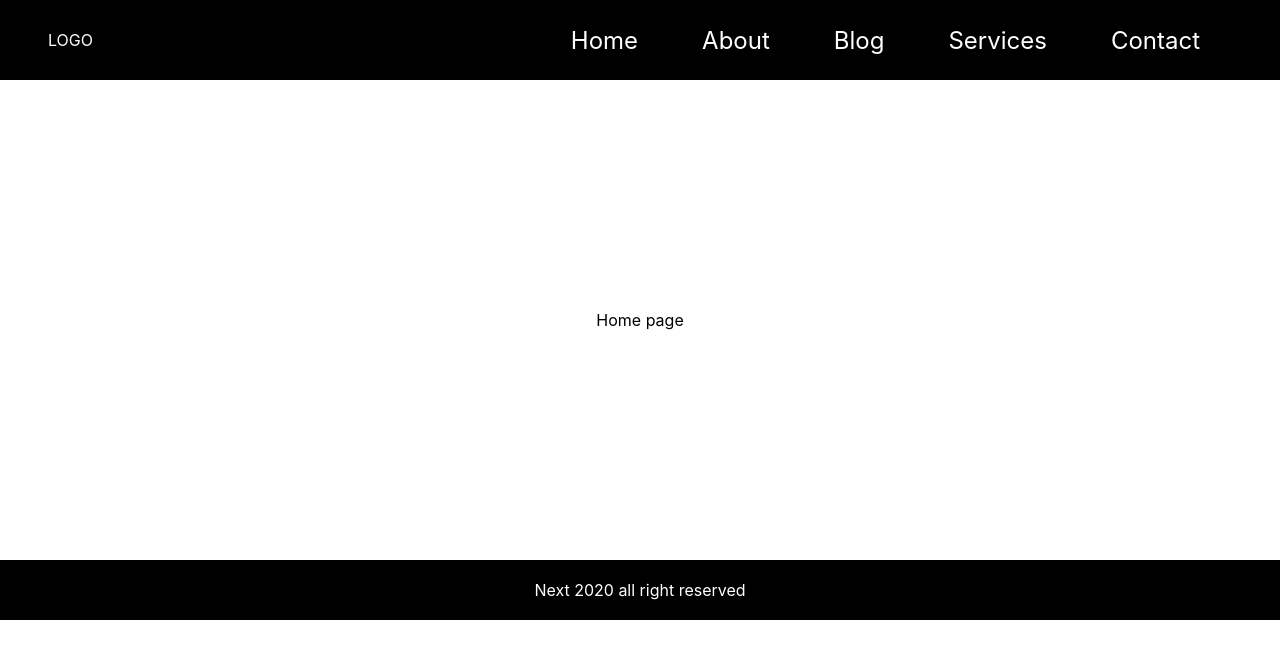
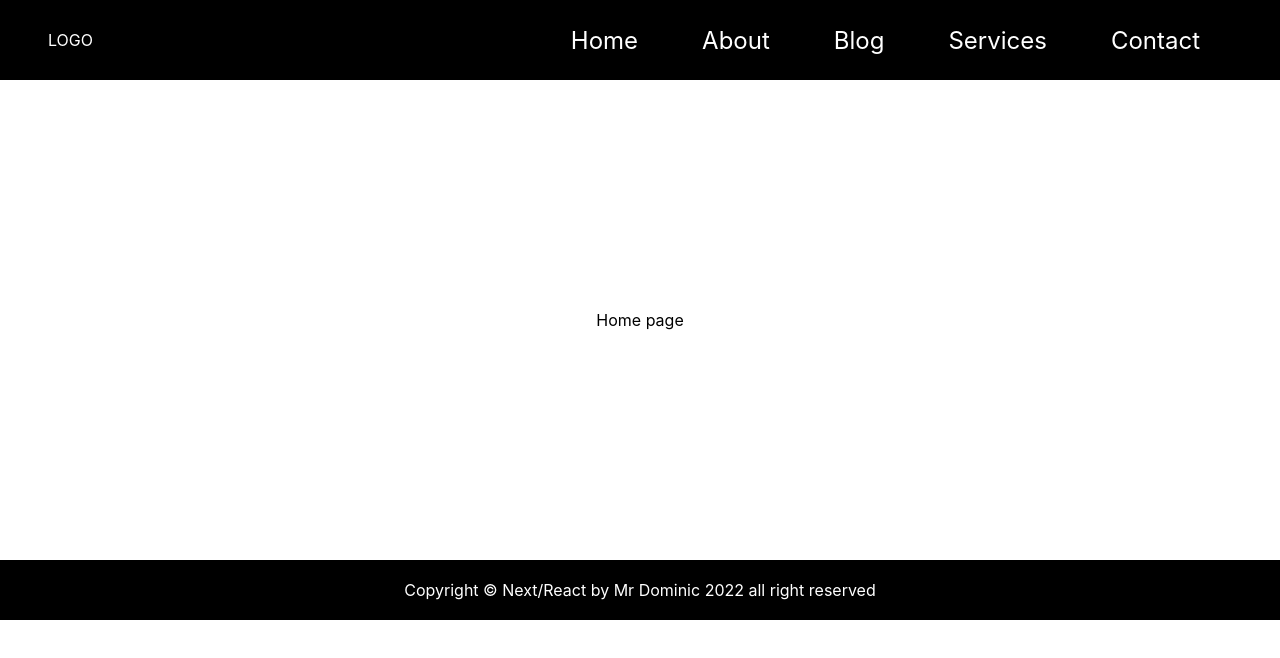
Before and after one commit to domchu/freedom-life-church-website-using-Next-React, a Next.js app: page / in a window 1280 px wide. Shown: the top 658 px of the page. Built offline with nearby package versions, Linux system fonts and the light colour scheme.

Commit message:
text:added text to the footer

```diff
--- a/Components/Footer.jsx
+++ b/Components/Footer.jsx
@@ -9,7 +9,11 @@ const FooterSection = styled.div`
   align-items: center;
 `;
 const Footer = () => {
-  return <FooterSection>Next 2020 all right reserved</FooterSection>;
+  return (
+    <FooterSection>
+      Copyright &copy; Next/React by Mr Dominic 2022 all right reserved
+    </FooterSection>
+  );
 };
 
 export default Footer;
```
